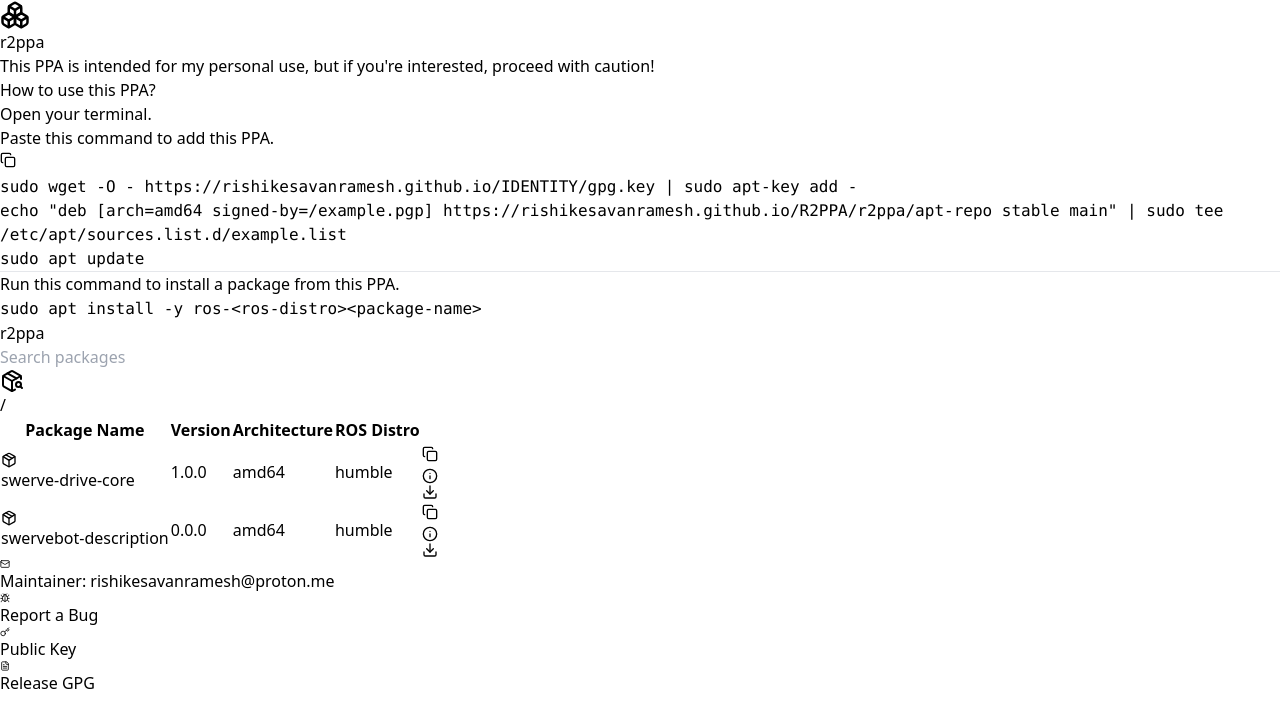
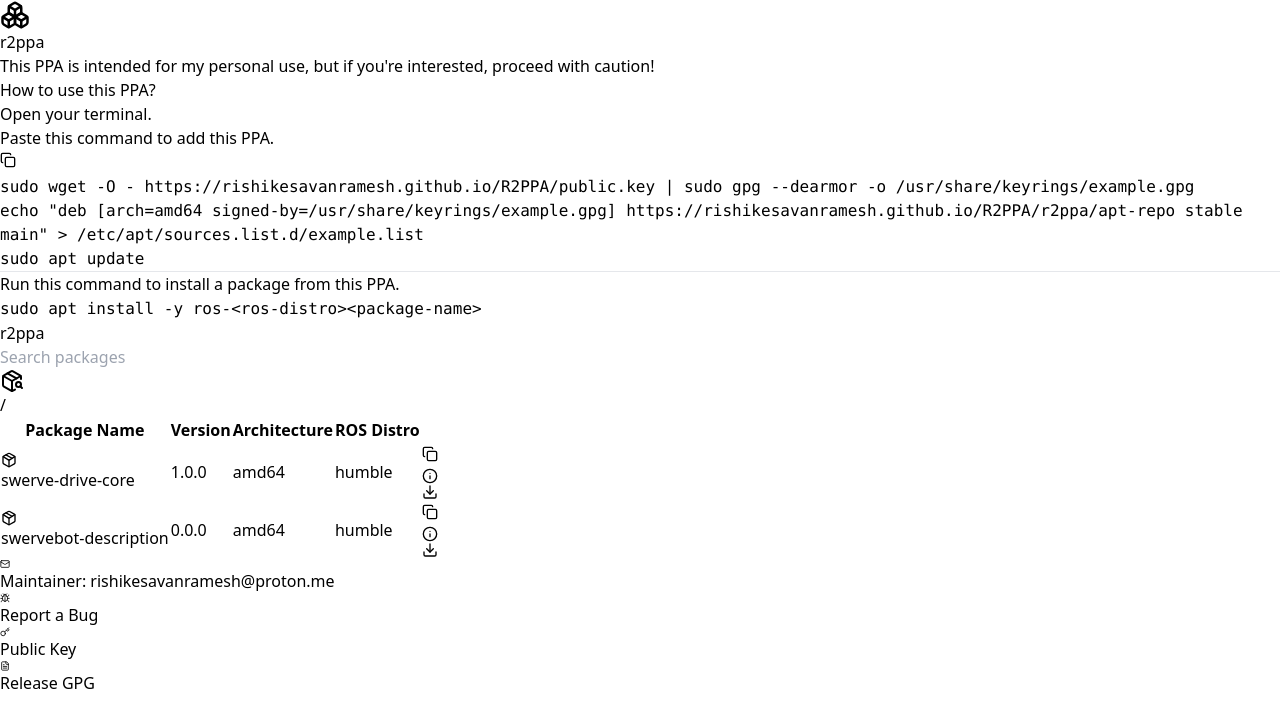
Before and after one commit to RishikesavanRamesh/R2PPA, a React (Vite) app in the folder r2ppa-site/: page / in a window 1280 px wide. Shown: the top 728 px of the page. Built offline with nearby package versions, Linux system fonts and the light colour scheme.

Commit message:
Update copy text

```diff
--- a/r2ppa-site/src/components/Instruction.tsx
+++ b/r2ppa-site/src/components/Instruction.tsx
@@ -2,8 +2,8 @@ import { Check, Copy } from "lucide-react";
 import { useState } from "react";
 
 const Instruction = () => {
-  const keyText = `sudo wget -O - https://rishikesavanramesh.github.io/IDENTITY/gpg.key | sudo apt-key add -
-echo "deb [arch=amd64 signed-by=/example.pgp] https://rishikesavanramesh.github.io/R2PPA/r2ppa/apt-repo stable main" | sudo tee /etc/apt/sources.list.d/example.list
+  const keyText = `sudo wget -O - https://rishikesavanramesh.github.io/R2PPA/public.key | sudo gpg --dearmor -o /usr/share/keyrings/example.gpg
+echo "deb [arch=amd64 signed-by=/usr/share/keyrings/example.gpg] https://rishikesavanramesh.github.io/R2PPA/r2ppa/apt-repo stable main" > /etc/apt/sources.list.d/example.list
 sudo apt update`;
 
   const installText =     <>
```
